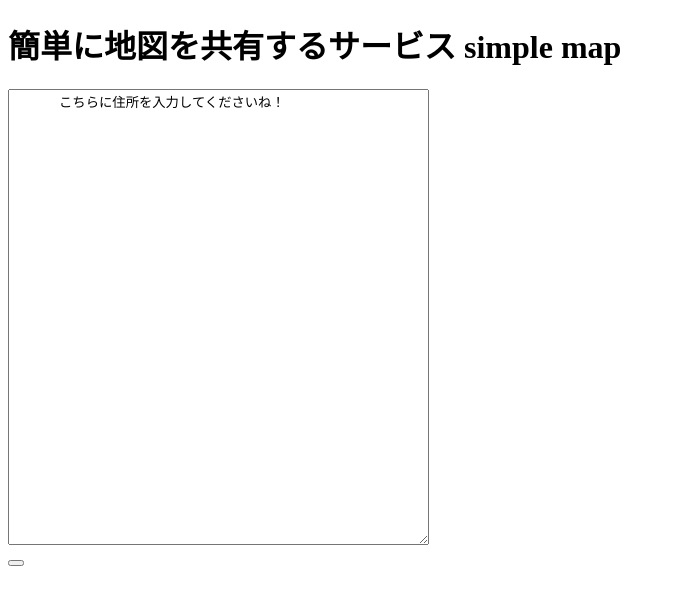
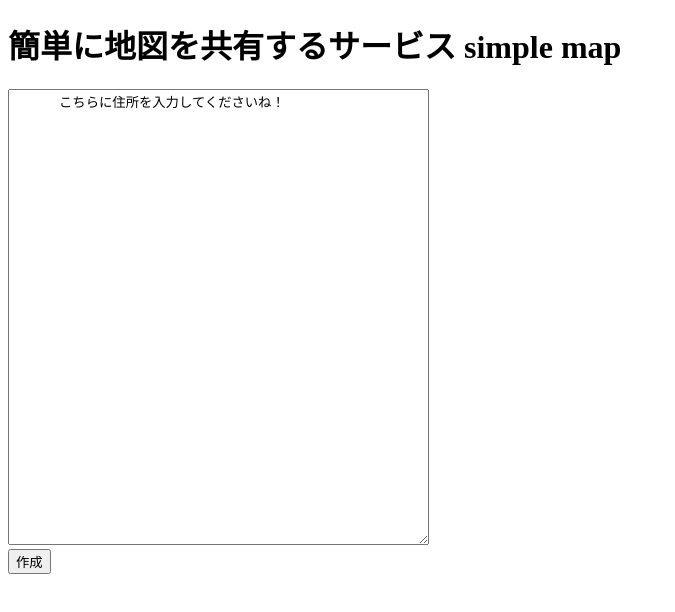
Before and after one commit to ichikawa-programming-circle/simple_map, a plain HTML site: page index.html in a window 1280 px wide. Shown: the whole page, without its empty margins (0-675 px from the left). Drawn offline with Linux system fonts and the light colour scheme.

Commit message:
Update index.html

```diff
--- a/index.html
+++ b/index.html
@@ -11,7 +11,7 @@
       <textarea name=add rows=30 cols=50 wrap=hard>
       こちらに住所を入力してくださいね！
       </textarea><br>
-      <button value="作成"></button>
+      <button>作成</button>
     </form>
 
     <script src="scripts/main.js"></script>
```
